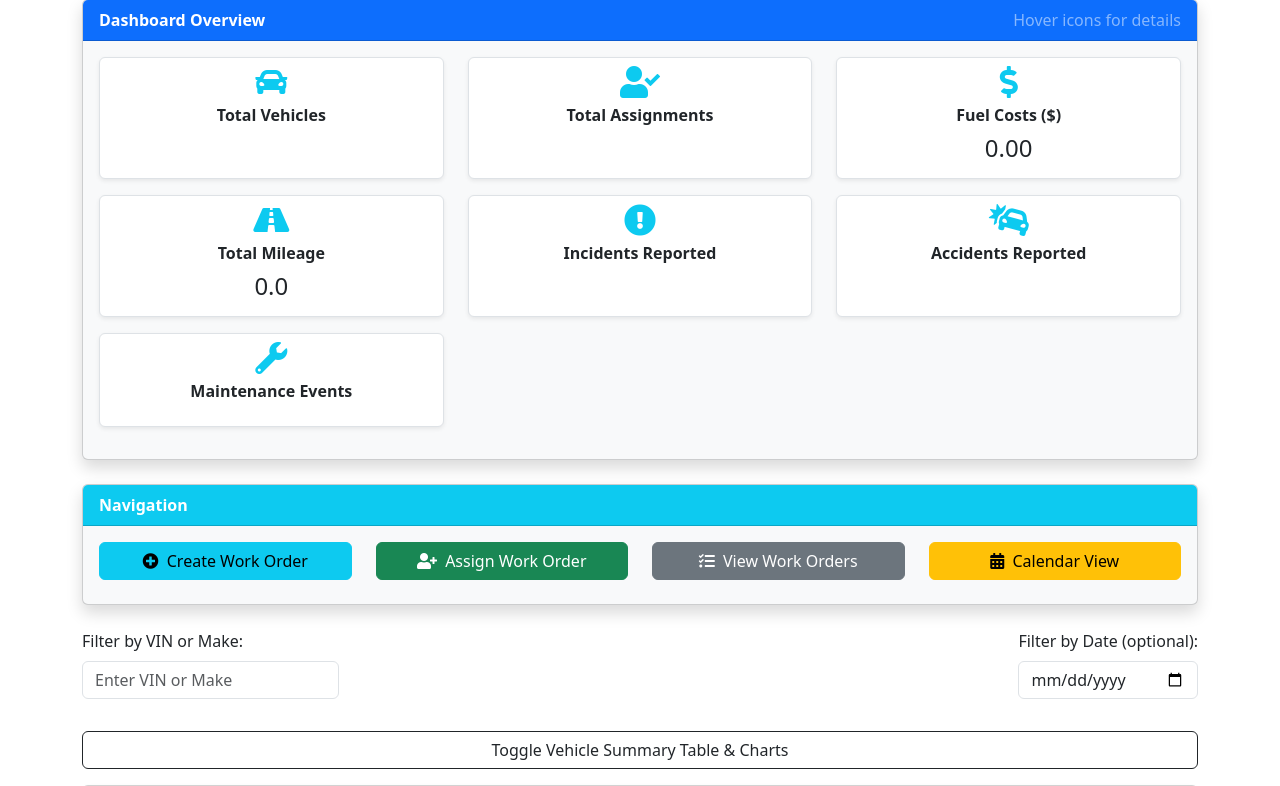
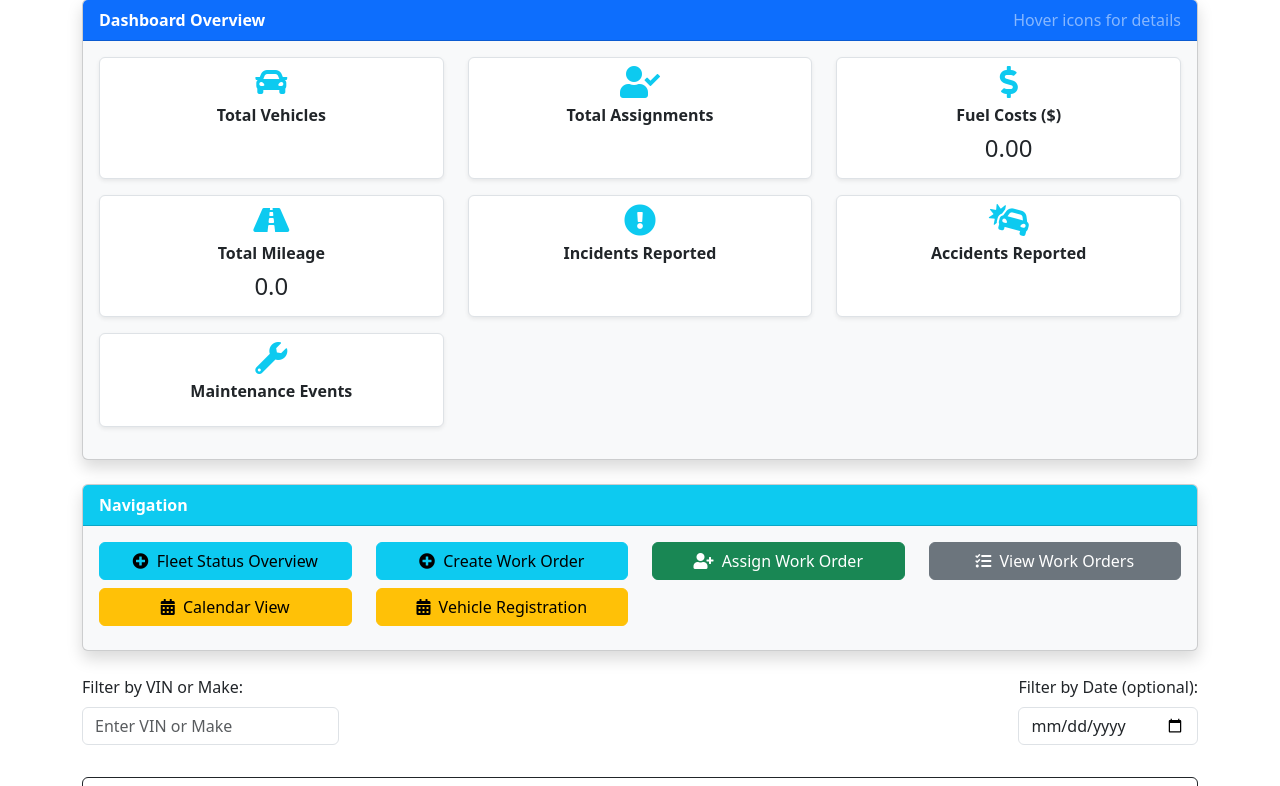
Before and after one commit to Snbark23/IE-4425-Fleet-Tracking-Project, a Python web app: template website/templates/fleet_manager/fleet_manager.html in a window 1280 px wide. Shown: the part 161-947 px from the top of the page. Run offline with Jinja, Linux system fonts and the light colour scheme; the template is opened without the code that fills it, so the values that code supplies are empty; some libraries are stand-ins or nearby versions.

Commit message:
Added things back to Fleet Manager

```diff
--- a/website/templates/fleet_manager/fleet_manager.html
+++ b/website/templates/fleet_manager/fleet_manager.html
@@ -41,6 +41,9 @@
   <div class="card-body">
     <div class="row text-center">
       <div class="col-md-3 col-sm-6 mb-2">
+        <a href="{{ url_for('views.fleet_status_overview') }}" class="btn btn-info w-100"><i class="fas fa-plus-circle mr-1"></i> Fleet Status Overview</a>
+      </div>
+      <div class="col-md-3 col-sm-6 mb-2">
         <a href="{{ url_for('views.create_work_order') }}" class="btn btn-info w-100"><i class="fas fa-plus-circle mr-1"></i> Create Work Order</a>
       </div>
       <div class="col-md-3 col-sm-6 mb-2">
@@ -51,6 +54,9 @@
       </div>
       <div class="col-md-3 col-sm-6 mb-2">
         <a href="{{ url_for('views.calendar') }}" class="btn btn-warning w-100"><i class="fas fa-calendar-alt mr-1"></i> Calendar View</a>
+      </div>
+      <div class="col-md-3 col-sm-6 mb-2">
+        <a href="{{ url_for('views.vehicle_registration') }}" class="btn btn-warning w-100"><i class="fas fa-calendar-alt mr-1"></i> Vehicle Registration</a>
       </div>
     </div>
   </div>
```
